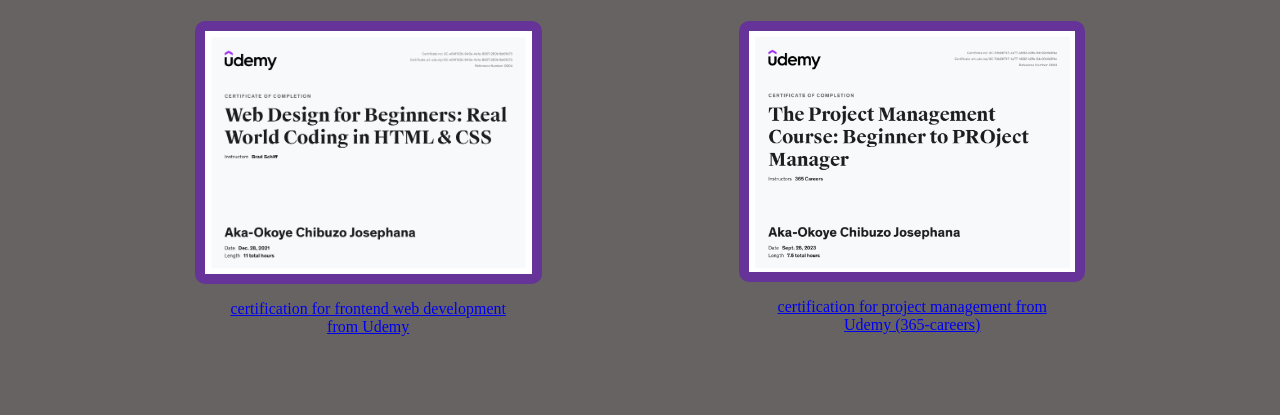
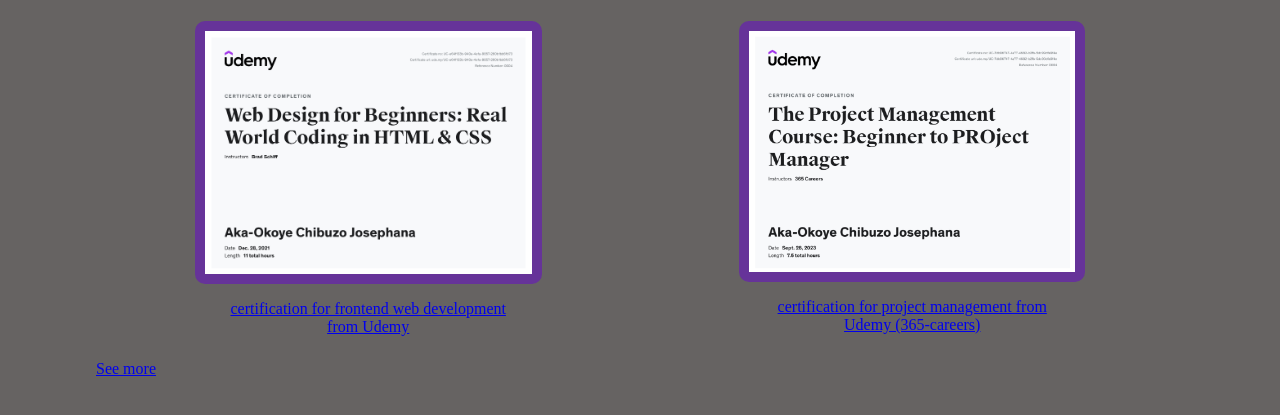
Before and after one commit to Josephana/Certifications, a plain HTML site: page index.html in a window 1280 px wide. Shown: the part 383-798 px from the top of the page. Drawn offline with Linux system fonts and the light colour scheme.

Commit message:
Update index.html

```diff
--- a/index.html
+++ b/index.html
@@ -77,6 +77,11 @@
           </p>
         </div>
       </div>
+
+      <a
+        href="https://www.linkedin.com/in/chibuzo-aka-okoye-16828323a/details/certifications/"
+        >See more</a
+      >
     </section>
   </body>
 </html>
```
